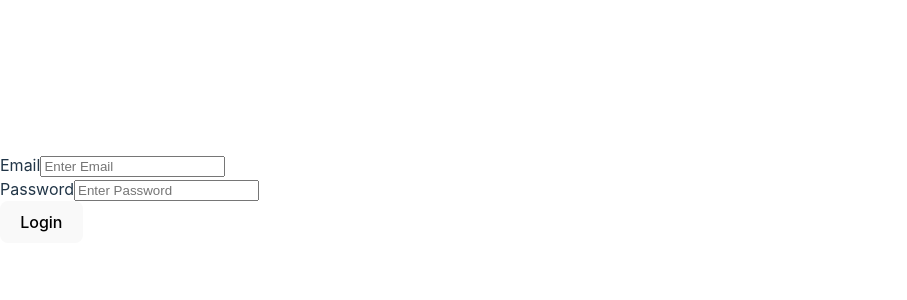
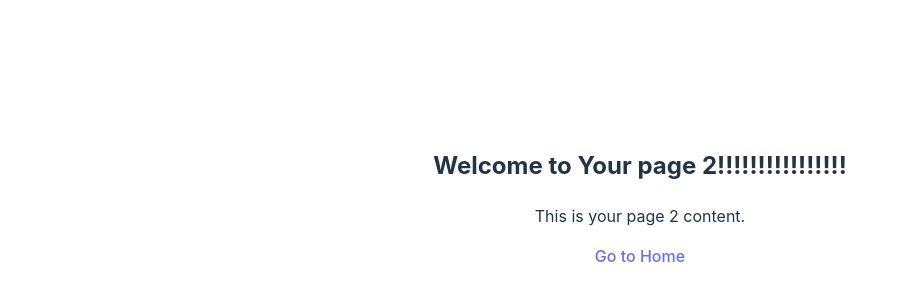
Before and after one commit to Zakuska77/barber-paradise, a React (Vite) app in the folder frontend/: page /Page2 in a window 1280 px wide. Shown: the part 202-502 px from the top of the page, without its empty margins (0-907 px from the left). Built offline with nearby package versions, Linux system fonts and the light colour scheme; no server answers.

Commit message:
added features

```diff
--- a/frontend/src/App.jsx
+++ b/frontend/src/App.jsx
@@ -1,18 +1,21 @@
-import React, {useEffect} from 'react'
-import Login from './login'
+import "./App.css";
+import { BrowserRouter, Routes, Route } from "react-router-dom"; // Import necessary components
+import Home from "./Home";
+import Page2 from "./Page2";
+import Login from "./Login";
 
-function App(){
-  useEffect(()=> {
-    fetch('http://localhost:3000/Clients')
-    .then(res => res.json())
-    .then(data => console.log(data))
-    .catch(err => console.log(err));
-  })
-  return (
-    <div>
-      <Login />
-    </div>
-  )
+function App() {
+    return (
+        <div className="App">
+            <BrowserRouter> {/* Use BrowserRouter */}
+                <Routes> {/* Use Routes */}
+                    <Route path="/" element={<Login />} />
+                    <Route path="/Home" element={<Home />} />
+                    <Route path="/Page2" element={<Page2 />} />
+                </Routes>
+            </BrowserRouter>
+        </div>
+    );
 }
 
-export default App
+export default App;
--- /dev/null
+++ b/frontend/src/Page2.jsx
@@ -0,0 +1,15 @@
+import React from 'react';
+import { Link } from 'react-router-dom';
+
+function Page2() {
+  return (
+    <div>
+      <h2>Welcome to Your page 2!!!!!!!!!!!!!!!!</h2>
+      <p>This is your page 2 content.</p>
+      {/* Link to navigate to Home */}
+      <Link to="/Home">Go to Home</Link>
+    </div>
+  );
+}
+
+export default Page2;
--- a/frontend/src/login.jsx
+++ b/frontend/src/login.jsx
@@ -1,34 +1,45 @@
-import React, {useState} from 'react'
-import axios from 'axios'
+import React, { useState } from 'react';
+import axios from 'axios';
 
-function Login(){
-  const [email, setEmail] = useState('')
-  const [password, setPassword] = useState('')
-  function handleSubmit(event){
+function Login() {
+  const [email, setEmail] = useState('');
+  const [password, setPassword] = useState('');
+  const [error, setError] = useState('');
+
+  function handleSubmit(event) {
     event.preventDefault();
-    axios.post('http://localhost:3000/login', {email, password})
-      .then(res => console.log(res))
-      .catch(err => console.log(err));
+    axios.post('http://localhost:3000/login', { email, password })
+  .then(res => {
+    const { token, clientId } = res.data; // Destructure the response to get token and clientId
+    localStorage.setItem('token', token);
+    localStorage.setItem('clientId', clientId); // Store the user's ID in local storage
+    console.log('Login successful');
+    // Redirect upon successful login
+    window.location.href = '/Home'; // Redirect using JavaScript
+  })
+  .catch(err => {
+    setError('Invalid email or password');
+    console.error('Login error:', err);
+  });
   }
 
   return (
     <div>
-      <div>
+      <h2>Login</h2>
       <form onSubmit={handleSubmit}>
         <div>
           <label htmlFor="email">Email</label>
-            <input type="email" placeholder='Enter Email' onChange={e => setEmail(e.target.value)}></input>
+          <input type="email" placeholder="Enter Email" value={email} onChange={e => setEmail(e.target.value)} />
         </div>
         <div>
-            <label htmlFor="Password">Password</label>
-            <input type="Password" placeholder='Enter Password' onChange={e => setPassword(e.target.value)}></input>
+          <label htmlFor="password">Password</label>
+          <input type="password" placeholder="Enter Password" value={password} onChange={e => setPassword(e.target.value)} />
         </div>
-          <button>Login</button>
+        <button type="submit">Login</button>
       </form>
+      {error && <div>{error}</div>}
     </div>
-
-    </div>
-  )
+  );
 }
 
-export default Login
+export default Login;
```
Also changed, not shown: 1 other file (tests, documents, lock files or other folders). Lines whose indentation alone changed are shown as unchanged.
